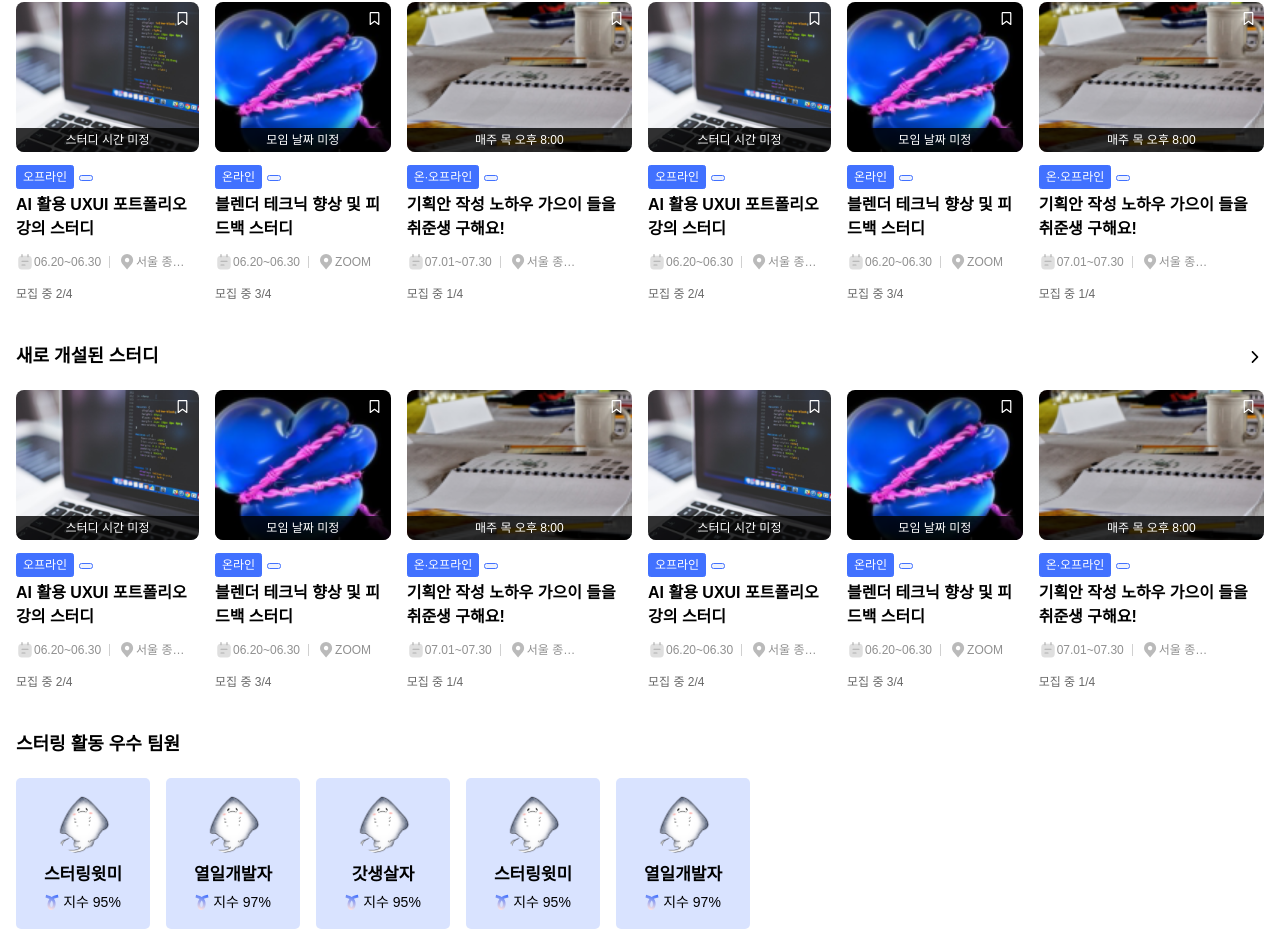
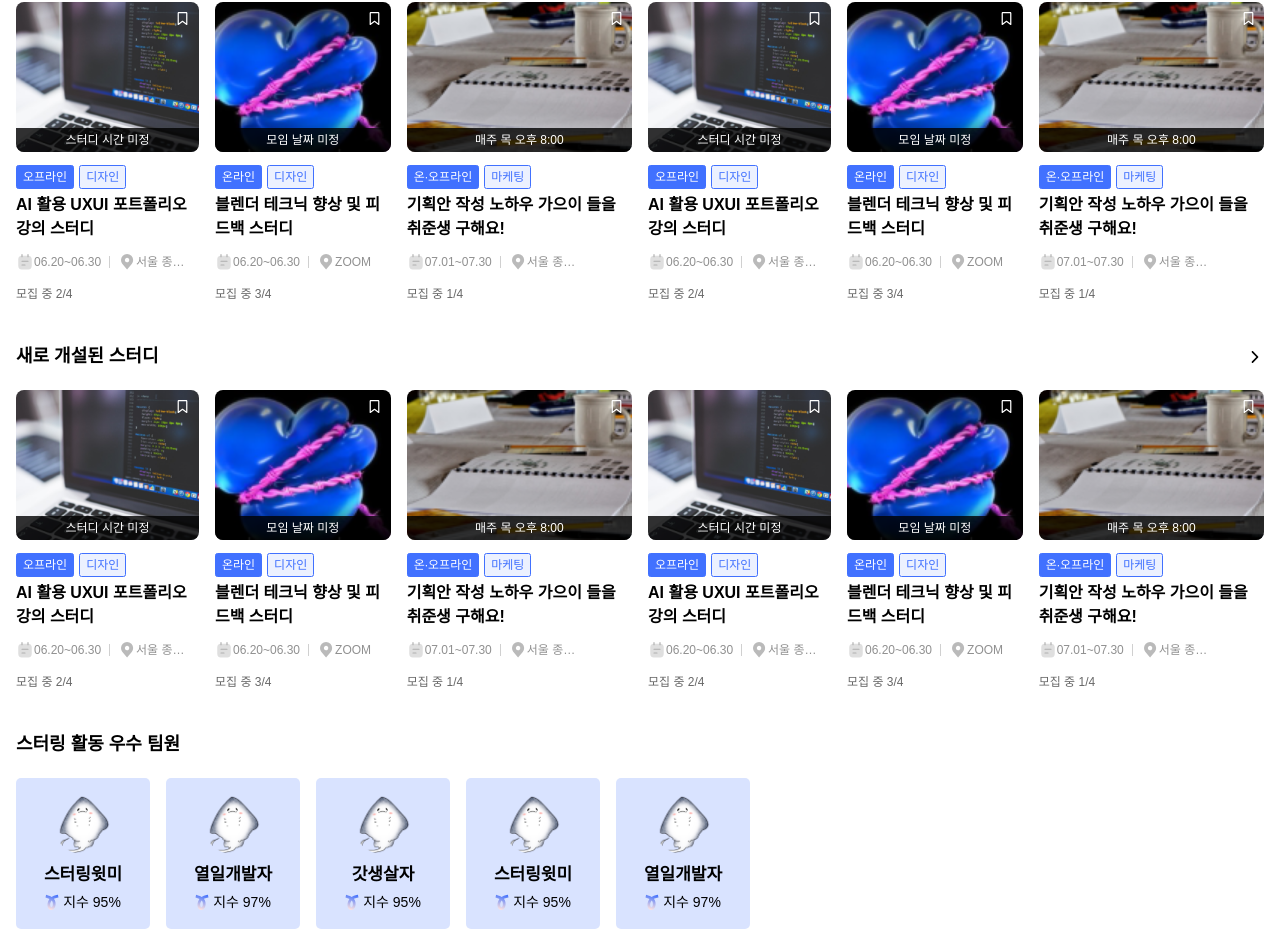
Before and after one commit to Woongjin-Udemy-Pixe11/sturing, a Next.js app: page / in a window 1280 px wide. Shown: the part 1140-2077 px from the top of the page. Built offline with nearby package versions, Linux system fonts and the light colour scheme; a web font is replaced by a local one.

Commit message:
[style] 오타 수정

```diff
--- a/src/components/common/StudyCardList.tsx
+++ b/src/components/common/StudyCardList.tsx
@@ -1,6 +1,6 @@
-import ScrollableContainer from './ScrollableContainer';
 import { dummyCardList } from '@/dummy/mainPage';
 import Card from './Card';
+import ScrollableContainer from './ScrollableContainer';
 
 export default function StudyCardList() {
   return (
@@ -15,7 +15,7 @@ export default function StudyCardList() {
               studyTypeisBlue={card.studyTypeisBlue}
               studyType={card.studyType}
               studyCategoryisBlue={card.studyCategoryisBlue}
-              studyCatecory={card.studyCatecory}
+              studyCategory={card.studyCatecory}
               studyName={card.studyName}
               studyStart={card.studyStart}
               studyEnd={card.studyEnd}
```
